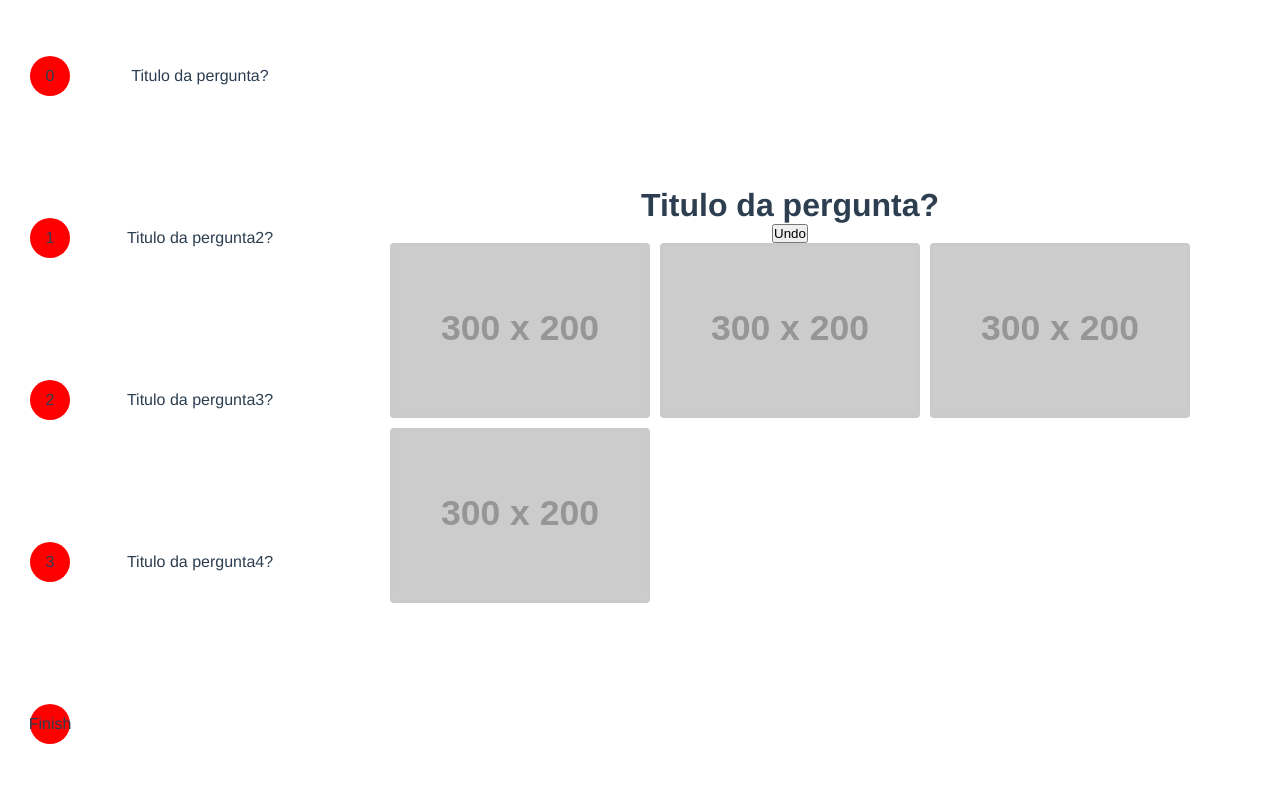
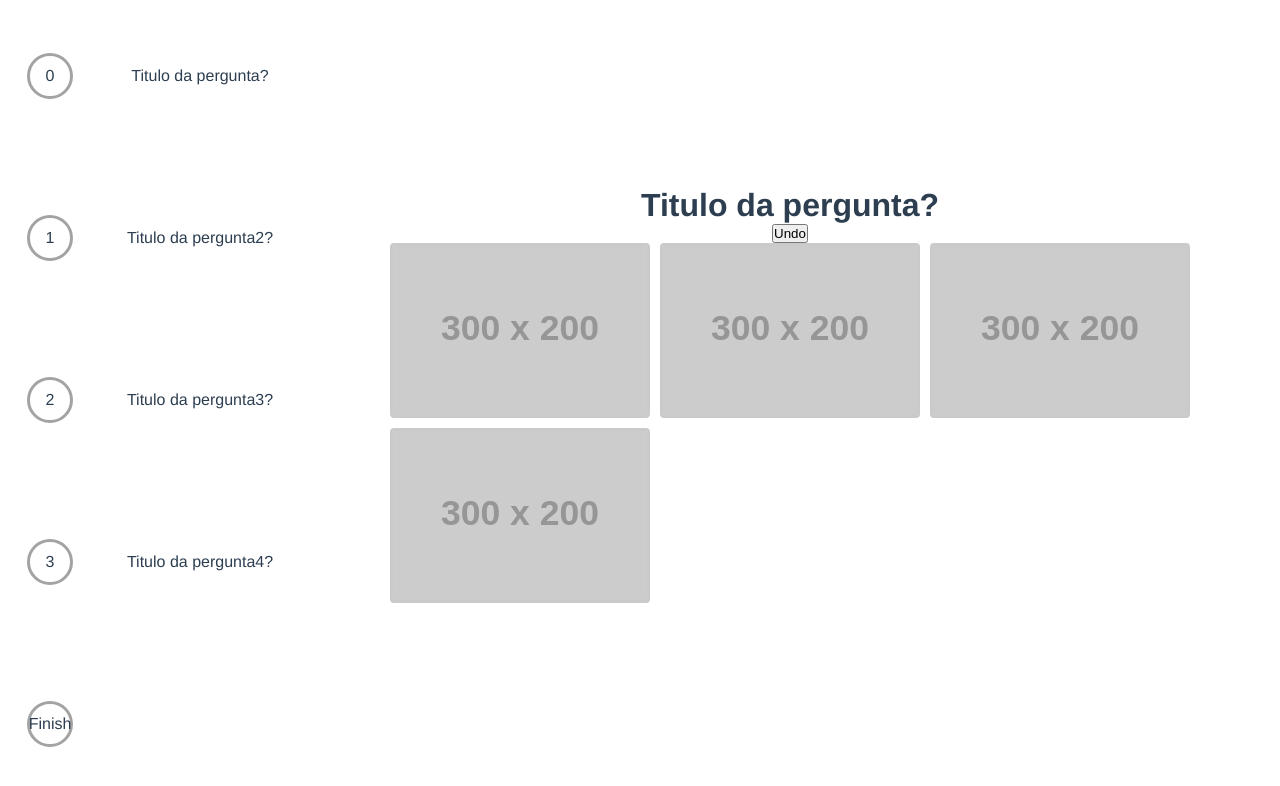
Before and after one commit to nataneb32/quiz-vue, a Vue app: page / in a window 1280 px wide. Shown: the top 786 px of the page. Built offline with nearby package versions, Linux system fonts and the light colour scheme.

Commit message:
change steps colors

```diff
--- a/src/components/SideBar.vue
+++ b/src/components/SideBar.vue
@@ -55,7 +55,8 @@ export default {
         position: absolute;
         width: 40px;
         height: 40px;
-        background: red;
+        background: white;
+        border: 3px solid #a3a3a3;
         border-radius: 50%;
         z-index: -1;
     }
@@ -63,17 +64,20 @@ export default {
     .stage:after{
         content: "";
         position: absolute;
-        background: red;
+        background: #55b776;
         height: 0%;
         transition: height 1s ease-out;
-        width: 10px;
+        width: 3px;
         align-self: center;
         top: 50%;
-        z-index: -1;
+        z-index: -2;
         /*animation-name: nextStep;*/
     }
     .stage.is-active:after{
         height: 100% !important;
+    }
+    .stage.is-active::before{
+        border: 3px solid #55b776;
     }
     .stage .title{
         position: absolute;
```
